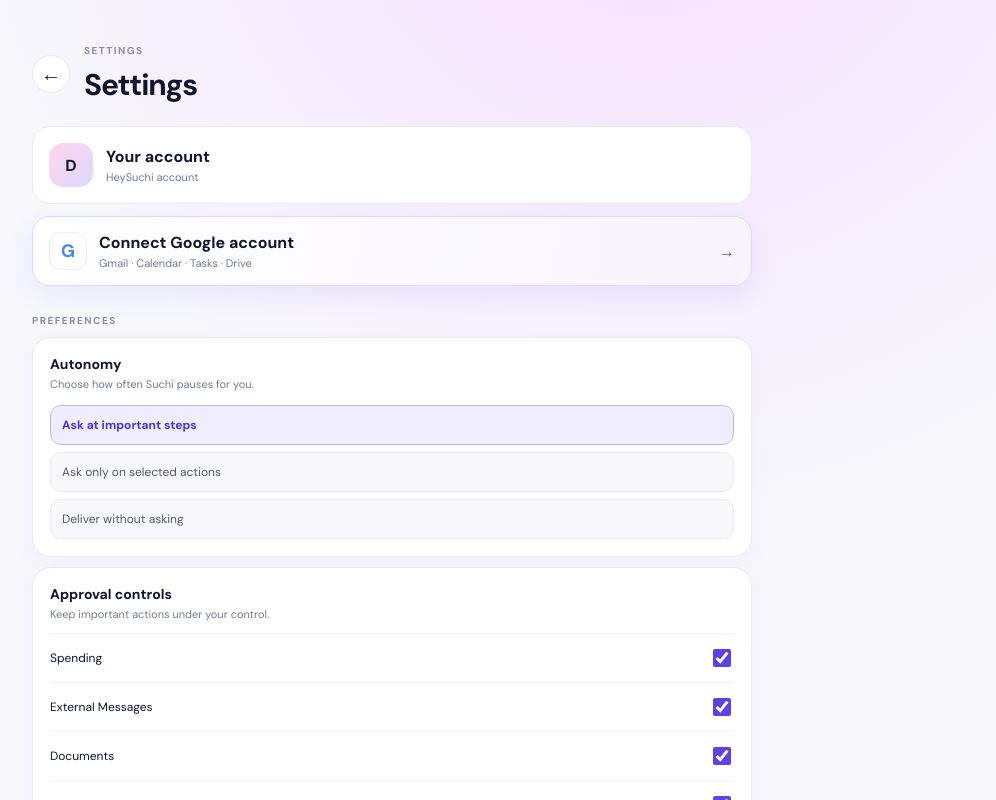
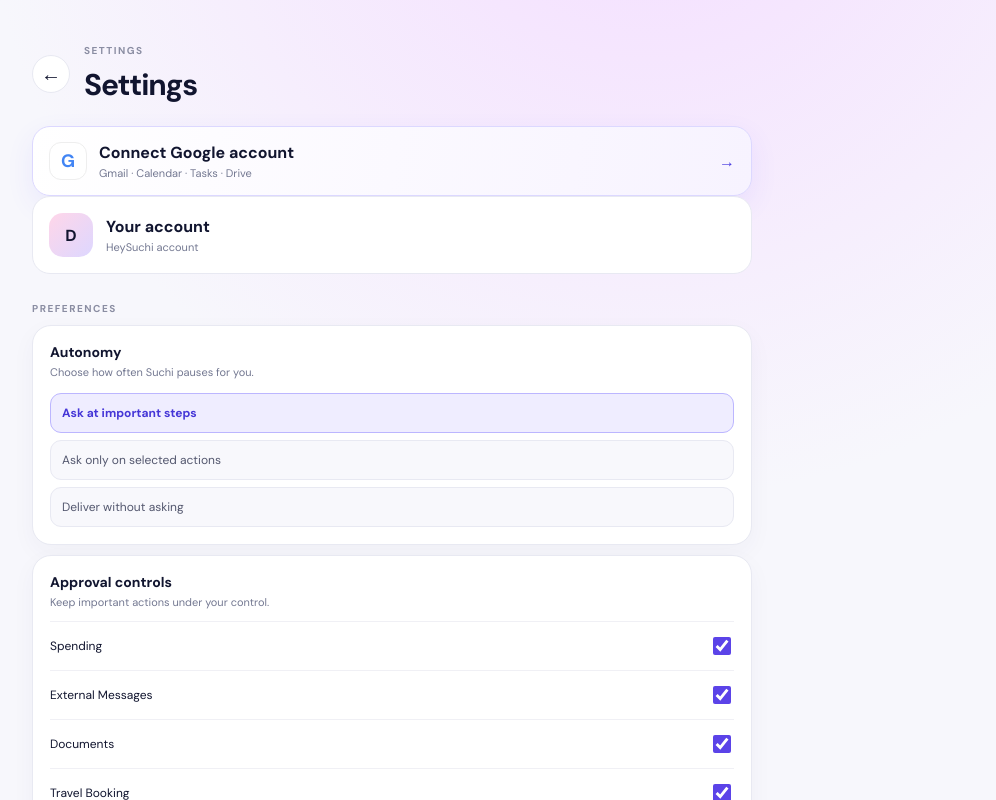
Before and after one commit to dhruvabalde-prog/heysuchi, a Next.js app: page /settings in a window 1280 px wide. Shown: the top 800 px of the page, without its empty margins (248-1244 px from the left). Built offline with nearby package versions, Linux system fonts and the light colour scheme; no server answers.

Commit message:
ui: simplify shell and reduce chat clutter

```diff
--- a/app/settings/page.tsx
+++ b/app/settings/page.tsx
@@ -27,8 +27,8 @@ export default function Settings(){
  async function logout(){await fetch("/api/auth/logout",{method:"POST"});location.href="/auth";}
  return <main className={styles.page}>
    <header className={styles.header}><a href="/" className={styles.back}>←</a><div><p className="eyebrow">SETTINGS</p><h1>Settings</h1></div></header>
+   <a className={styles.googleCard} href="/api/auth/google"><span className={styles.googleIcon}>G</span><div><strong>Connect Google account</strong><small>Gmail · Calendar · Tasks · Drive</small></div><b>→</b></a>
    <section className={styles.account}><div className={styles.avatar}>D</div><div><strong>{email||"Your account"}</strong><small>HeySuchi account</small></div></section>
-   <a className={styles.googleCard} href="/api/auth/google"><span className={styles.googleIcon}>G</span><div><strong>Connect Google account</strong><small>Gmail · Calendar · Tasks · Drive</small></div><b>→</b></a>
    {error&&<div className={styles.error}>{error}</div>}
    <section className={styles.section}><p className="eyebrow">PREFERENCES</p>
      <div className={styles.card}>
```
